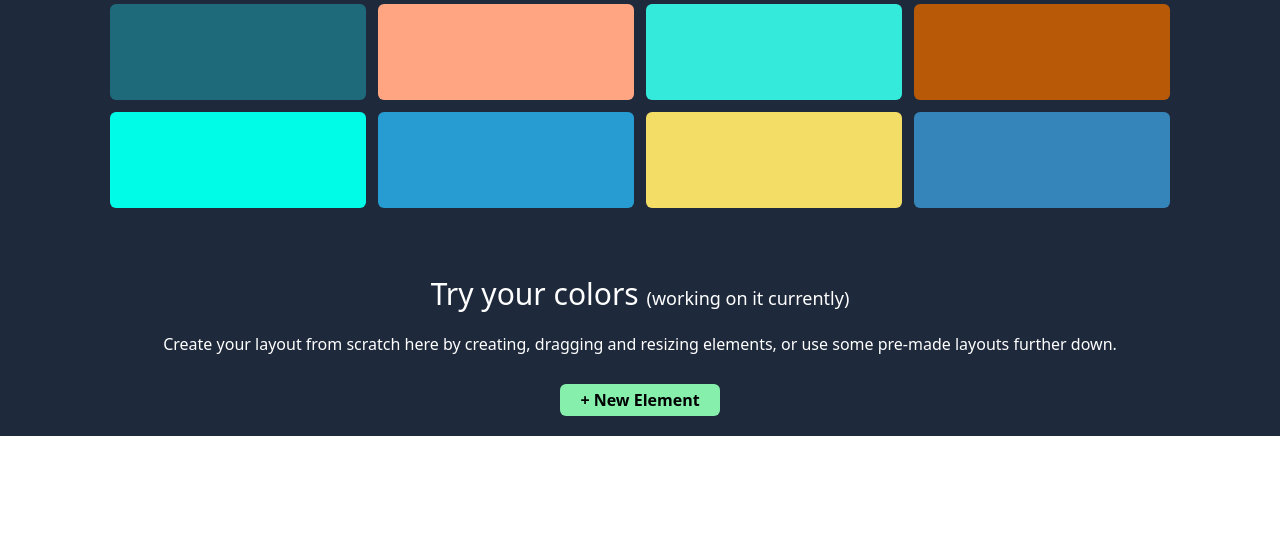
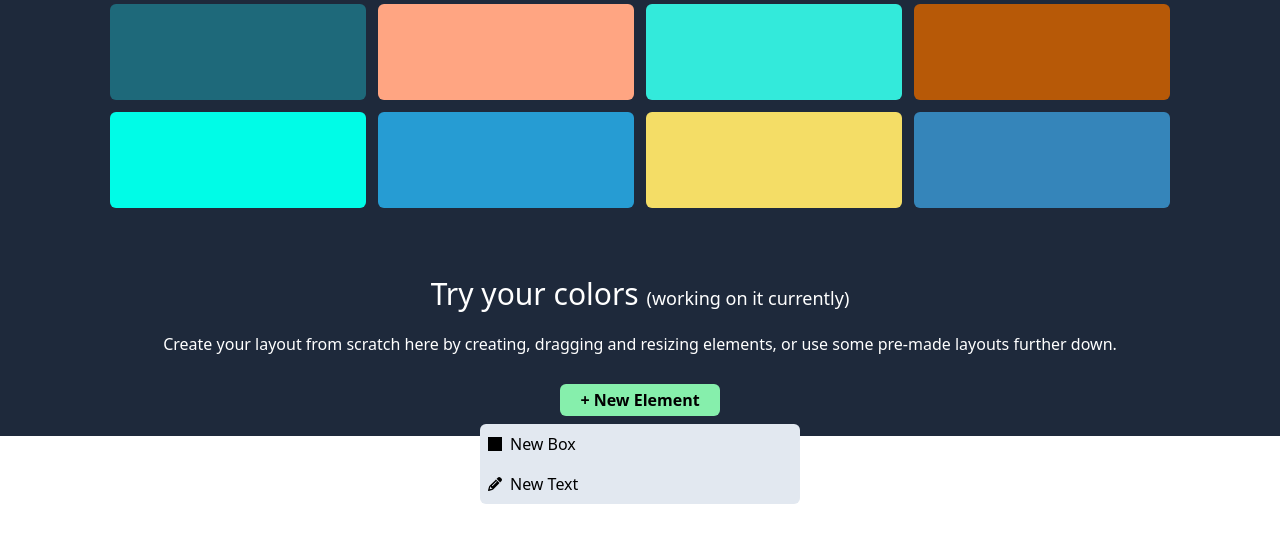
Before and after one commit to gonzzoli/color-palette-v2, a React (Create React App) app: page / in a window 1280 px wide. Both pictures are taken after a click on the element "+ New Element". Shown: the part 468-1010 px from the top of the page. Built offline with nearby package versions, Linux system fonts and the light colour scheme.

Commit message:
Add box working

```diff
--- a/src/Layouts/DraggableLayout/DraggableLayout.js
+++ b/src/Layouts/DraggableLayout/DraggableLayout.js
@@ -1,24 +1,52 @@
-import { useRef } from 'react'
+import { faPencil, faSquareFull } from '@fortawesome/free-solid-svg-icons'
+import { FontAwesomeIcon } from '@fortawesome/react-fontawesome'
+import { useRef, useState } from 'react'
 import DragBox from './DragBox'
 
 
 function DraggableLayout(props) {
+    const [showingElementsOptions, setShowingElementsOptions] = useState(false)
+    const [elementsList, setElementsList] = useState([])
     const containerRef = useRef()
     const colors = props.colors
-    console.log(colors)
+
+    function toggleElementsOptions() {
+        setShowingElementsOptions(prevState => !prevState)
+    }
+
+    function insertBox() {
+        setElementsList(elementsList.concat(<DragBox key={Math.random()} colors={colors} />))
+        setShowingElementsOptions(false)
+    }
+
     return (
         <div className="w-full">
-            <div className='flex justify-center items-center'>
-                <p className='py-1 px-5 text-green bg-green-300
-                inline-block rounded-md text-black cursor-pointer
+            <div className='flex justify-center items-center relative'>
+                <p
+                onClick={toggleElementsOptions}
+                className='py-1 px-5 text-green bg-green-300
+                rounded-md text-black cursor-pointer
                 select-none font-extrabold'>+ New Element</p>
+                {showingElementsOptions && <ul className='absolute top-10 bg-slate-200
+                z-50 w-1/3 max-w-xs rounded-md cursor-pointer overflow-hidden'>
+                    <li
+                    onClick={insertBox}
+                    className='py-2 px-2 flex gap-2
+                    items-center justify-start
+                    bg-transparent hover:bg-slate-300 transition-all duration-200'>
+                        <FontAwesomeIcon className='text-sm' icon={faSquareFull} />
+                        New Box</li>
+                    <li className='py-2 px-2 flex gap-2
+                    items-center justify-start
+                    bg-transparent hover:bg-slate-300 transition-all duration-200'>
+                        <FontAwesomeIcon className='text-sm' icon={faPencil} />
+                        New Text</li>
+                </ul>}
             </div>
 
             <div ref={containerRef}
             className="h-screen bg-white mt-5 relative" >
-                <DragBox colors={colors} />
-                <DragBox colors={colors} />
-                <DragBox colors={colors} />
+                {elementsList}
             </div>
         </div>
     )
```
Also changed, not shown: src/Layouts/DraggableLayout/DragBox.js (line endings or trailing spaces).
